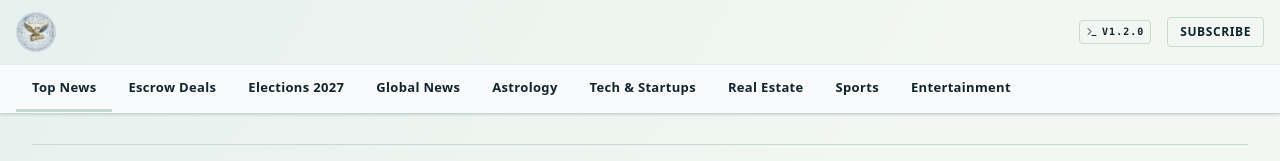
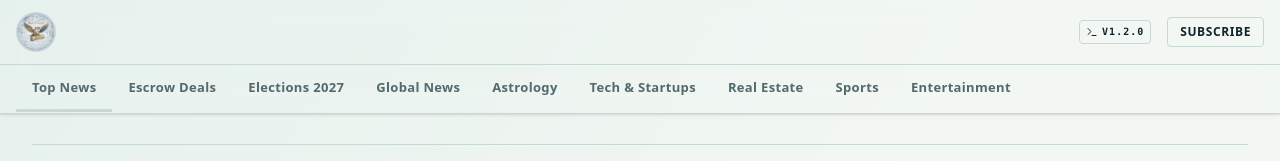
Before and after one commit to bolajareinvestmentltd-labs/beacon-hub, a Next.js app: page / in a window 1280 px wide. Shown: the top 161 px of the page. Built offline with nearby package versions, Linux system fonts and the light colour scheme; no server answers; the database is empty; a web font is replaced by a local one.

Commit message:
fix(Navbar): update site navbar styles for improved light mode support

```diff
--- a/src/app/globals.css
+++ b/src/app/globals.css
@@ -73,6 +73,25 @@
     background-image: var(--brand-gradient);
     background-clip: text;
     color: transparent;
+  }
+
+  .site-navbar,
+  .site-navbar a,
+  .site-navbar button {
+    color-scheme: light;
+  }
+
+  .site-navbar {
+    color: var(--foreground);
+  }
+
+  .site-navbar > div:last-child a {
+    color: var(--muted-foreground);
+  }
+
+  .site-navbar > div:last-child a[aria-current="page"],
+  .site-navbar > div:last-child a:hover {
+    color: var(--foreground);
   }
 
   /* Keep older page utilities visually aligned with the new token system. */
--- a/src/components/Navbar.tsx
+++ b/src/components/Navbar.tsx
@@ -10,7 +10,7 @@ export default function Navbar() {
   const pathname = usePathname();
 
   return (
-    <header className="fixed top-0 left-0 right-0 z-50 w-screen bg-surface-elevated/95 dark:bg-[#0D1628] border-b border-border/70 dark:border-white/10 shadow-sm transition-colors duration-300">
+    <header className="site-navbar fixed top-0 left-0 right-0 z-50 w-screen border-b border-border/70 bg-card/95 shadow-sm backdrop-blur-md transition-colors duration-300">
 
       {/* TOP TIER: Logo Left, Utilities Right (NO HAMBURGER) */}
       <div className="flex items-center justify-between px-4 h-16 max-w-7xl mx-auto w-full">
@@ -26,13 +26,13 @@ export default function Navbar() {
         <div className="flex items-center justify-end space-x-2 md:space-x-4">
           <ThemeSwitcher />
 
-          <button className="text-foreground dark:text-[#F3F6FC] hover:text-primary transition-colors md:hidden">
+          <button className="text-foreground transition-colors hover:text-primary md:hidden">
             <Search size={18} strokeWidth={2} />
           </button>
 
           <Link
             href="/dev-log"
-            className="flex items-center gap-1 text-[10px] font-mono border border-border/70 dark:border-white/10 px-1.5 py-1 rounded-sm text-muted-foreground hover:text-primary hover:border-primary hover:bg-primary/10 transition-all bg-surface-muted dark:bg-black/50"
+            className="flex items-center gap-1 rounded-sm border border-border/70 bg-muted/70 px-1.5 py-1 text-[10px] font-mono text-muted-foreground transition-all hover:border-primary hover:bg-primary/10 hover:text-primary"
           >
             <Terminal size={12} className="text-primary" />
             <span className="hidden lg:inline font-bold tracking-widest uppercase">v1.2.0</span>
@@ -46,7 +46,7 @@ export default function Navbar() {
       </div>
 
       {/* BOTTOM TIER: Horizontal Categories Array */}
-      <div className="w-full bg-slate-50 dark:bg-[#0B1322] border-t border-black/5 dark:border-white/5">
+      <div className="w-full border-t border-border/60 bg-muted/90">
         <div className="max-w-7xl mx-auto overflow-x-auto [&::-webkit-scrollbar]:hidden [-ms-overflow-style:none] [scrollbar-width:none]">
           <ul className="flex items-center px-4 h-12">
             {TAXONOMY.primary.map((cat) => {
@@ -58,7 +58,7 @@ export default function Navbar() {
                     className={`block px-4 py-3 text-[12px] md:text-[13px] font-bold tracking-wide transition-colors border-b-[3px] ${
                       isActive
                         ? "text-primary border-primary"
-                        : "text-muted-foreground dark:text-[#F3F6FC]/70 border-transparent hover:text-foreground dark:hover:text-[#F3F6FC]"
+                        : "border-transparent text-muted-foreground hover:text-foreground"
                     }`}
                   >
                     {cat.name}
```
